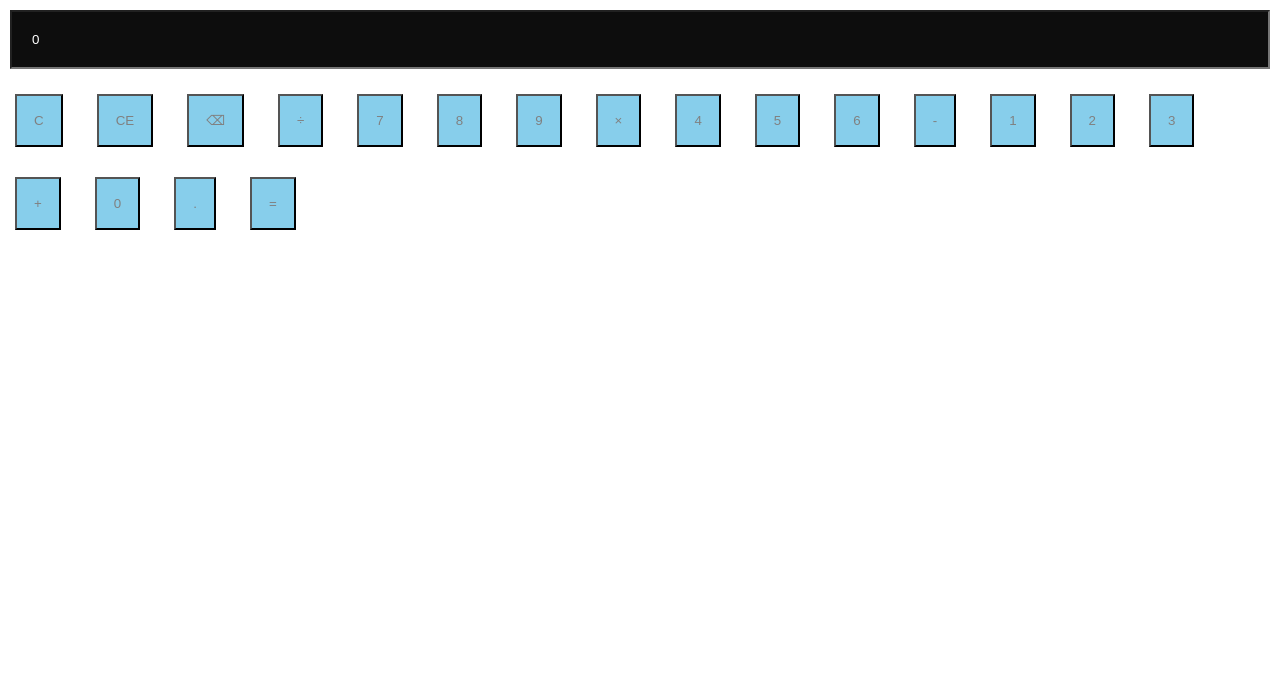
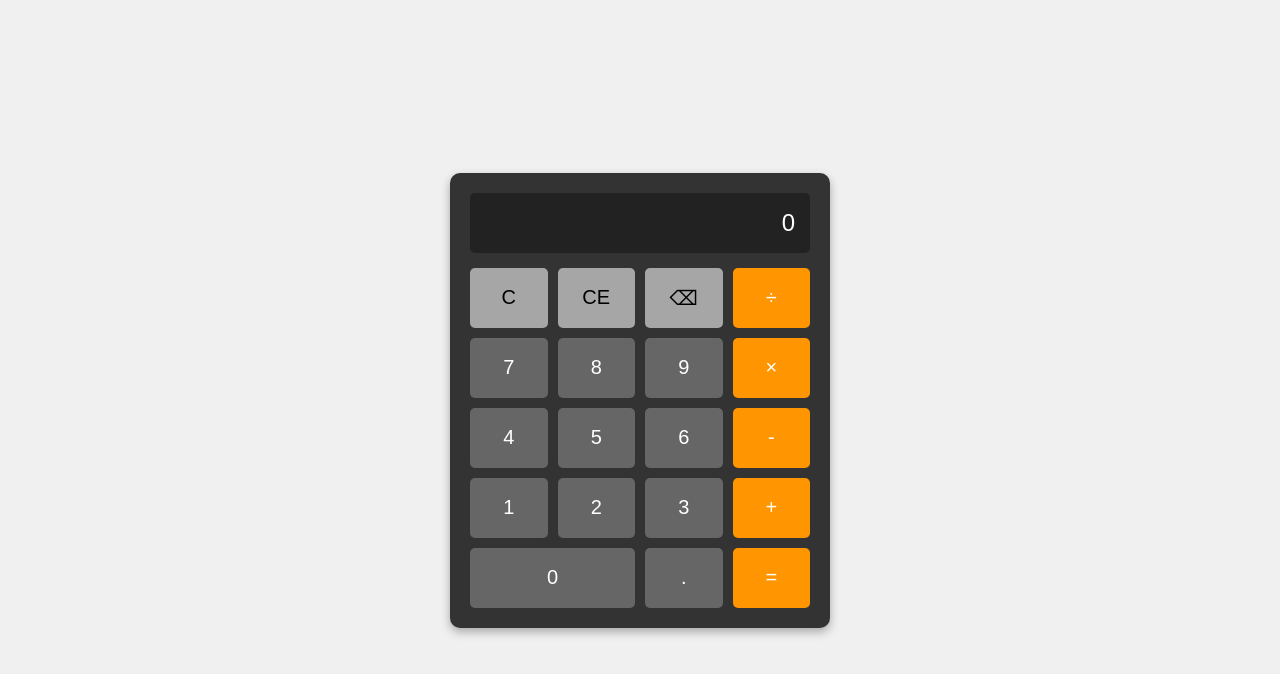
Before and after one commit to iCoder-dev/Calculator, a plain HTML site: page index.html in a window 1280 px wide. Drawn offline with Linux system fonts and the light colour scheme; a web font is replaced by a local one.

Commit message:
Update style.css

```diff
--- a/style.css
+++ b/style.css
@@ -1,74 +1,86 @@
-* {
+ body {
+            font-family: Arial, sans-serif;
+            display: flex;
+            justify-content: center;
+            align-items: center;
+            min-height: 100vh;
             margin: 0;
-    padding: 0;
+            background-color: #f0f0f0;
+        }
+
+        .calculator {
+            background: #333;
+            padding: 20px;
+            border-radius: 10px;
+            box-shadow: 0 4px 10px rgba(0,0,0,0.3);
+        }
+
+        #inp {
+            width: 100%;
+            height: 60px;
+            font-size: 24px;
+            text-align: right;
+            padding: 0 15px;
+            margin-bottom: 15px;
+            border: none;
+            background: #222;
+            color: white;
+            border-radius: 5px;
             box-sizing: border-box;
         }
 
-.container {
-    margin-top: 10%;
-    margin-left: 30%;
-    width: 30%;
-    background-color: #0D0D0D;
-}
-
-h1, h3 {
-    font-family: "Bebas Neue", sans-serif;
-    font-weight: 400;
-    font-style: normal;
-    padding: 20px;
-    margin-left: 70px;
-    color: #87CEEB;
-}
-
-input {
-    padding: 20px;
-    margin: 10px;
-    color: white;
-    background-color: #0D0D0D;
-    width: calc(100% - 20px);
-
+        .buttons {
+            display: grid;
+            grid-template-columns: repeat(4, 1fr);
+            gap: 10px;
         }
 
         button {
-    color: gray;
-    padding: 17px;
-    margin: 15px;
+            height: 60px;
+            font-size: 20px;
+            border: none;
+            border-radius: 5px;
             cursor: pointer;
-    background-color: #87CEEB;
+            transition: background-color 0.2s;
         }
 
-button:hover {
-    transform: scale(1.2);
-    transition: 0.2s ease-in-out;
+        .number {
+            background: #666;
+            color: white;
+        }
+
+        .number:hover {
+            background: #777;
+        }
+
+        .operator {
+            background: #ff9500;
+            color: white;
+        }
+
+        .operator:hover {
+            background: #ffb143;
+        }
+
+        .clear {
+            background: #a6a6a6;
             color: black;
         }
 
-/* Mobile responsiveness */
-@media (max-width: 768px) {
-    .container {
-        margin-left: 5%;
-        width: 90%;
-        margin-top: 5%;
+        .clear:hover {
+            background: #bfbfbf;
         }
 
-    h1, h3 {
-        margin-left: 0;
-        text-align: center;
+        .equals {
+            background: #ff9500;
+            color: white;
+            grid-column: 4;
         }
 
-    input {
-        width: calc(100% - 20px);
-    }
+        .equals:hover {
+            background: #ffb143;
         }
 
-@media (max-width: 480px) {
-    .container {
-        margin-left: 2%;
-        width: 96%;
+        .zero {
+            grid-column: span 2;
         }
-
-    input, button {
-        padding: 15px;
-        margin: 8px;
-    }
-}
```
Lines whose indentation alone changed are shown as unchanged.
